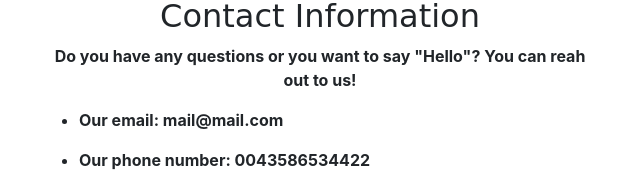
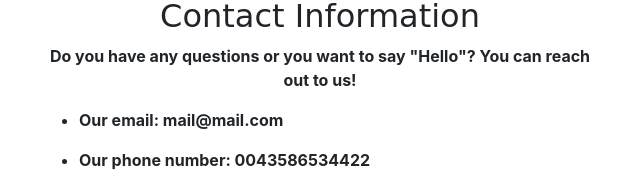
Before and after one commit to memelopez/awesome-books, a website: page index.html in a window 1280 px wide. Shown: the part 366-551 px from the top of the page, 320-960 px from the left. Drawn offline with nearby package versions, Linux system fonts and the light colour scheme; a script that the page names is missing; a web font is replaced by a local one.

Commit message:
Fix mispel word

```diff
--- a/index.html
+++ b/index.html
@@ -51,7 +51,7 @@
       <div class="col-6">
         <h2 class="text-center">Contact Information</h2>
         <p class="text-center">Do you have any questions or you want to say "Hello"?
-          You can reah out to us!
+          You can reach out to us!
         </p>
         <ul>
           <li>
```
